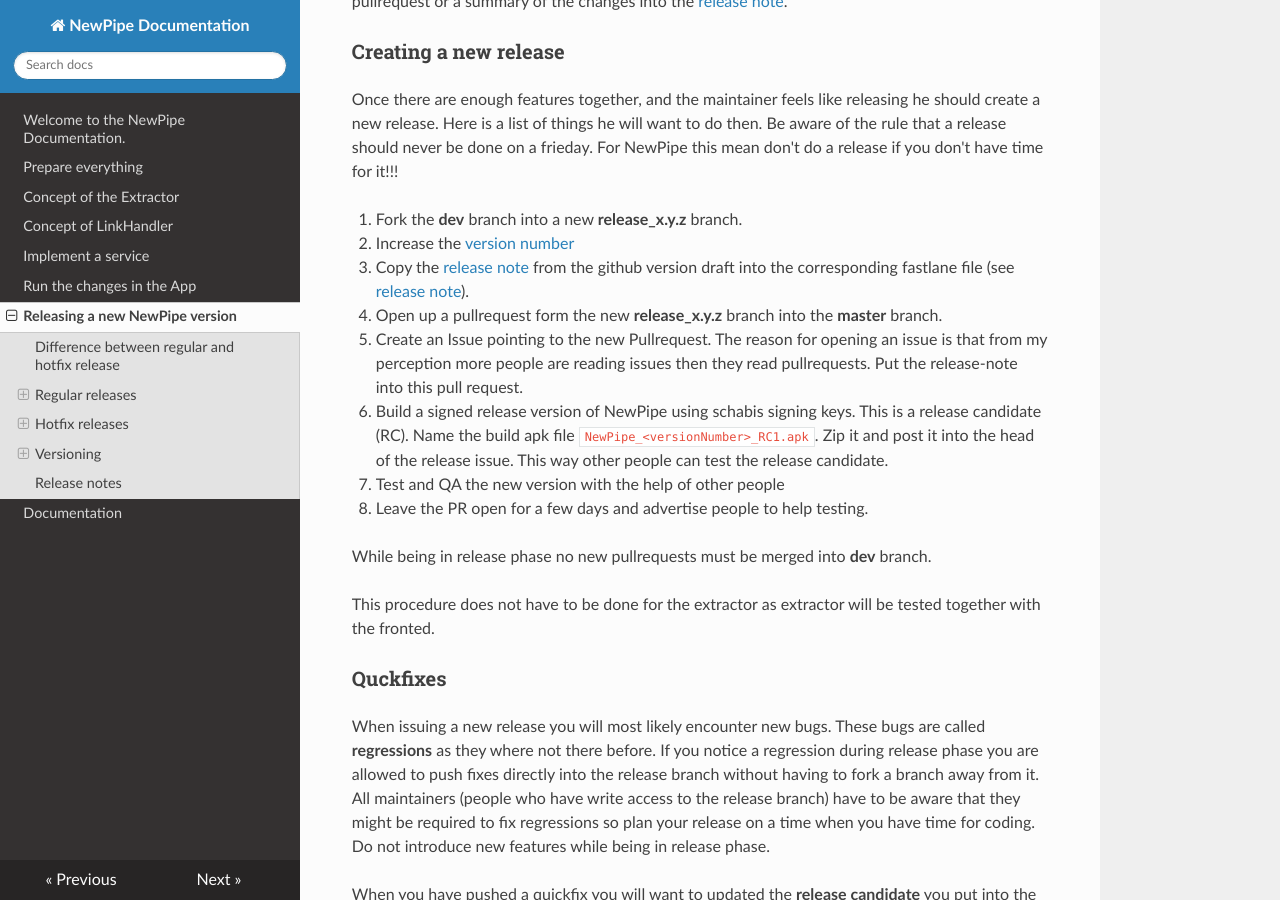
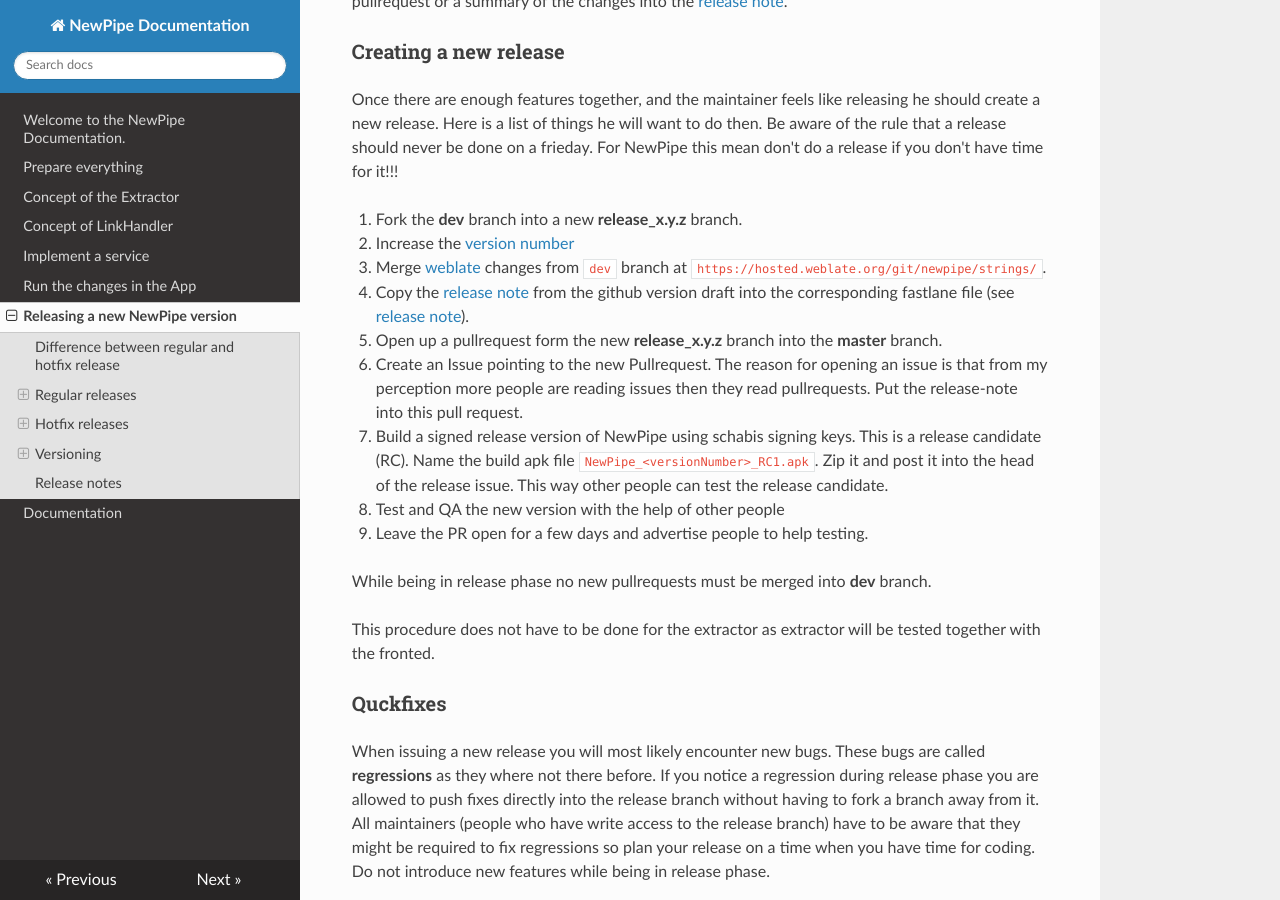
Before and after one commit to TeamNewPipe/documentation, an MkDocs documentation site: the page built from docs/05_releasing.md, in a window 1280 px wide and 900 px high, scrolled down 2215 px. Built offline with MkDocs 1.6.1, drawn with Linux system fonts in a browser that asks for light colours; nearby versions of some CDN libraries; library files that are not in the unit come from our copies.

Commit message:
add weblate point to release tasks

```diff
--- a/docs/05_releasing.md
+++ b/docs/05_releasing.md
@@ -52,13 +52,14 @@
 
 1. Fork the __dev__ branch into a new __release_x.y.z__ branch.
 2. Increase the [version number](#versioning)
-3. Copy the [release note](#release-notes) from the github version draft into the corresponding fastlane file (see [release note](#release-notes)).
-4. Open up a pullrequest form the new __release_x.y.z__ branch into the __master__ branch.
-5. Create an Issue pointing to the new Pullrequest. The reason for opening an issue is that from my perception more people are reading issues then they read pullrequests. Put the release-note into this pull request.
-6. Build a signed release version of NewPipe using schabis signing keys. This is a release candidate (RC). Name the build apk file `NewPipe_<versionNumber>_RC1.apk`.
+3. Merge [weblate](https://hosted.weblate.org/projects/newpipe/) changes from `dev` branch at `https://hosted.weblate.org/git/newpipe/strings/`.
+4. Copy the [release note](#release-notes) from the github version draft into the corresponding fastlane file (see [release note](#release-notes)).
+5. Open up a pullrequest form the new __release_x.y.z__ branch into the __master__ branch.
+6. Create an Issue pointing to the new Pullrequest. The reason for opening an issue is that from my perception more people are reading issues then they read pullrequests. Put the release-note into this pull request.
+7. Build a signed release version of NewPipe using schabis signing keys. This is a release candidate (RC). Name the build apk file `NewPipe_<versionNumber>_RC1.apk`.
    Zip it and post it into the head of the release issue. This way other people can test the release candidate.
-7. Test and QA the new version with the help of other people
-8. Leave the PR open for a few days and advertise people to help testing.
+8. Test and QA the new version with the help of other people
+9. Leave the PR open for a few days and advertise people to help testing.
 
 While being in release phase no new pullrequests must be merged into __dev__ branch.
 
```
